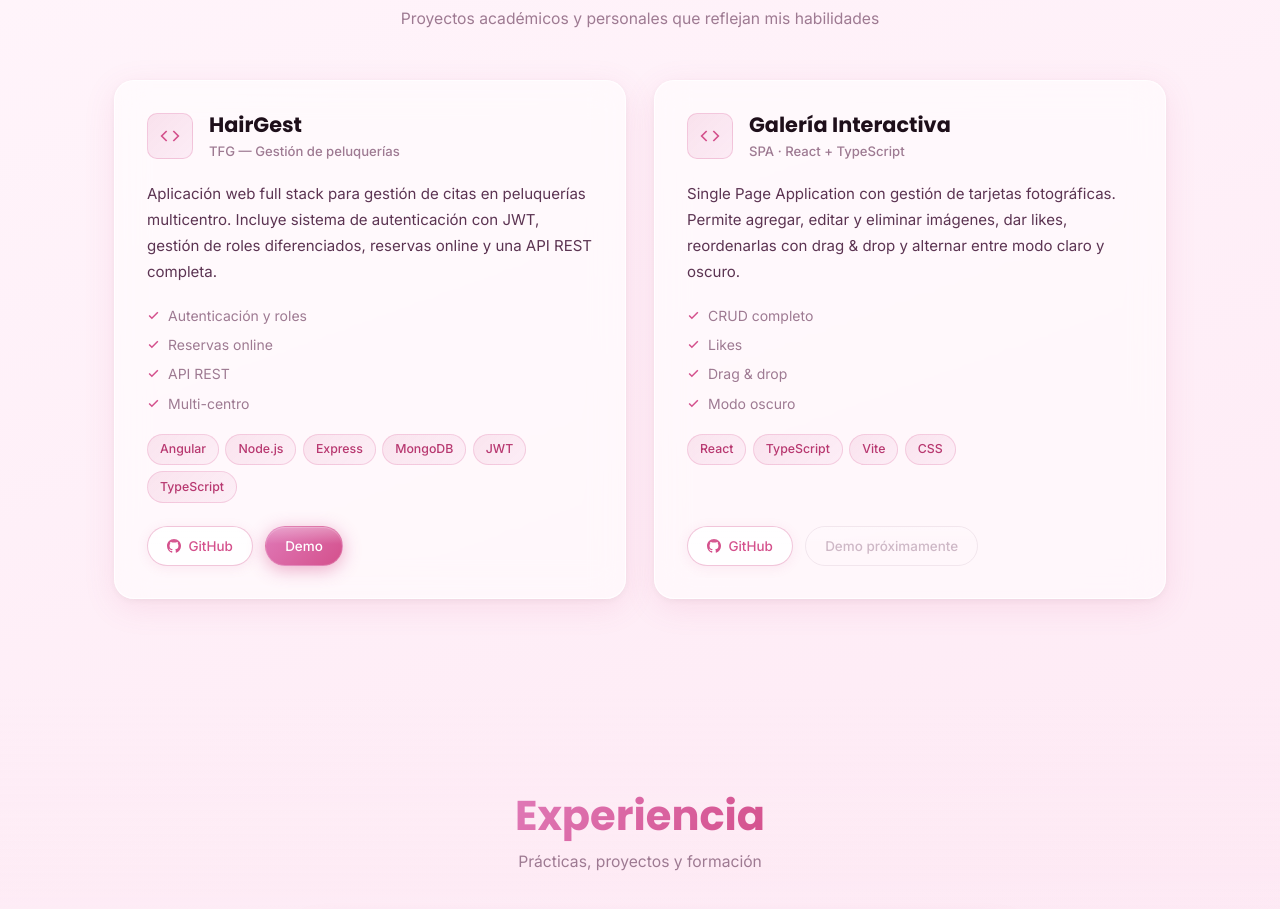
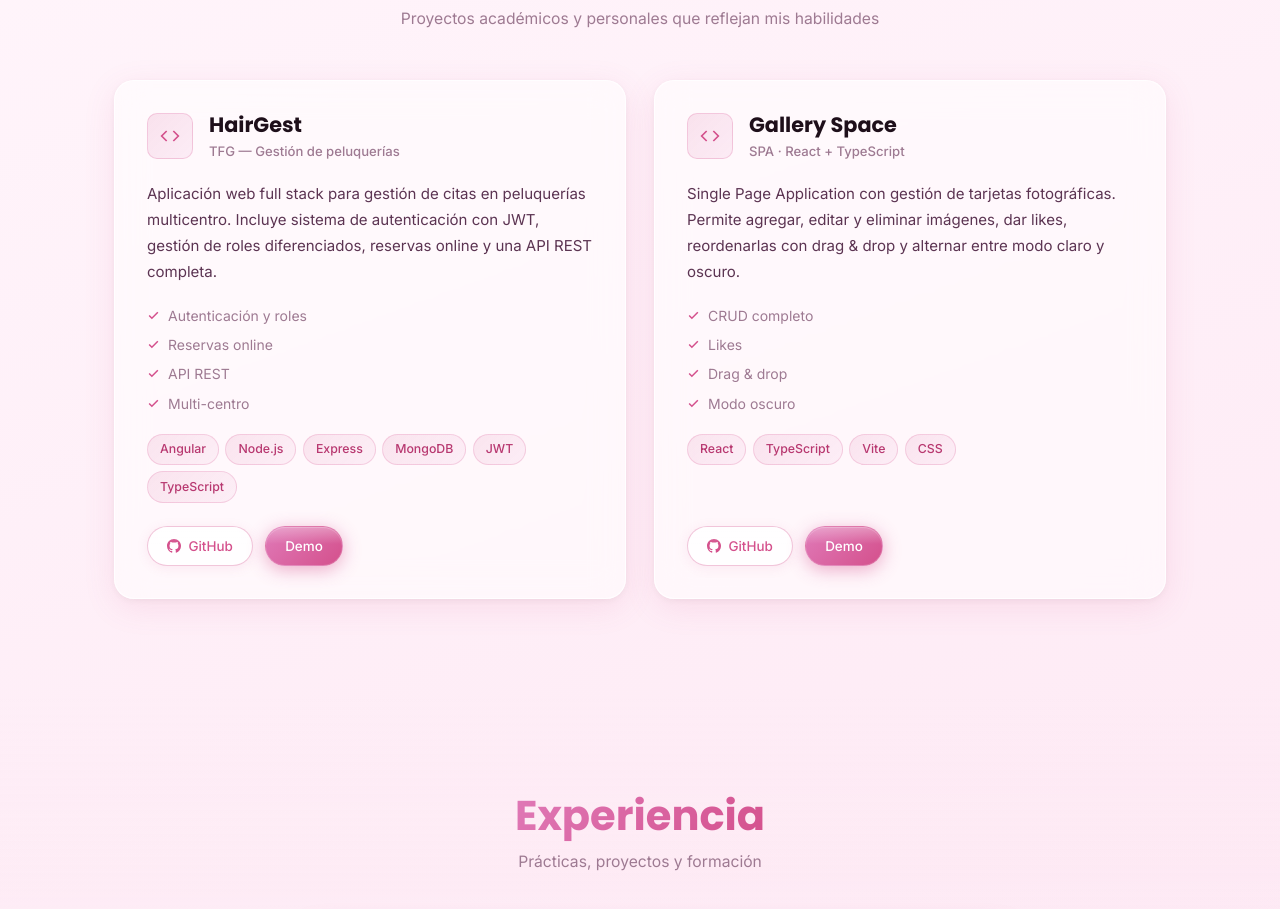
Before and after one commit to Monica-pxl/portfolio-monica, a React (Vite) app: page / in a window 1280 px wide. Shown: the part 2937-3846 px from the top of the page. Built offline with nearby package versions, Linux system fonts and the light colour scheme.

Commit message:
Ajustes de mejoras en titulos y nuevo demo de proyecto añadido

```diff
--- a/src/components/Projects.tsx
+++ b/src/components/Projects.tsx
@@ -20,7 +20,7 @@ const PROJECTS: Project[] = [
     id: 'gallery',
     tags: ['React', 'TypeScript', 'Vite', 'CSS'],
     github: 'https://github.com/Monica-pxl/Proyecto-React-Monica-Munoz',
-    demo: null,
+    demo: 'https://gallery-space-three.vercel.app/',
   },
 ];
 
--- a/src/i18n/translations.ts
+++ b/src/i18n/translations.ts
@@ -2,13 +2,13 @@ export const translations = {
   es: {
     navbar: {
       links: [
-        { label: 'Inicio', href: '#hero' },
-        { label: 'Sobre mí', href: '#about' },
-        { label: 'Skills', href: '#skills' },
-        { label: 'Proyectos', href: '#projects' },
-        { label: 'Experiencia', href: '#experience' },
-        { label: 'Conocimientos prácticos', href: '#learned' },
-        { label: 'Contacto', href: '#contact' },
+        { label: 'Inicio', href: 'inicio' },
+        { label: 'Sobre mí', href: 'sobre-mi' },
+        { label: 'Skills', href: 'skills' },
+        { label: 'Proyectos', href: 'proyectos' },
+        { label: 'Experiencia', href: 'experiencia' },
+        { label: 'Conocimientos prácticos', href: 'conocimientos-practicos' },
+        { label: 'Contacto', href: 'contacto' },
       ],
       toggleDark: 'Activar modo oscuro',
       toggleLight: 'Activar modo claro',
@@ -68,7 +68,7 @@ export const translations = {
         },
         {
           id: 'gallery',
-          title: 'Galería Interactiva',
+          title: 'Gallery Space',
           subtitle: 'SPA · React + TypeScript',
           description:
             'Single Page Application con gestión de tarjetas fotográficas. Permite agregar, editar y eliminar imágenes, dar likes, reordenarlas con drag & drop y alternar entre modo claro y oscuro.',
@@ -170,13 +170,13 @@ export const translations = {
   en: {
     navbar: {
       links: [
-        { label: 'Home', href: '#hero' },
-        { label: 'About me', href: '#about' },
-        { label: 'Skills', href: '#skills' },
-        { label: 'Projects', href: '#projects' },
-        { label: 'Experience', href: '#experience' },
-        { label: 'Practical knowledge', href: '#learned' },
-        { label: 'Contact', href: '#contact' },
+        { label: 'Home', href: 'hero' },
+        { label: 'About me', href: 'about' },
+        { label: 'Skills', href: 'skills' },
+        { label: 'Projects', href: 'projects' },
+        { label: 'Experience', href: 'experience' },
+        { label: 'Practical knowledge', href: 'learned' },
+        { label: 'Contact', href: 'contact' },
       ],
       toggleDark: 'Enable dark mode',
       toggleLight: 'Enable light mode',
@@ -236,7 +236,7 @@ export const translations = {
         },
         {
           id: 'gallery',
-          title: 'Interactive Gallery',
+          title: 'Gallery Space',
           subtitle: 'SPA · React + TypeScript',
           description:
             'Single Page Application with photo card management. Allows adding, editing and deleting images, liking, reordering with drag & drop and toggling between light and dark mode.',
```
